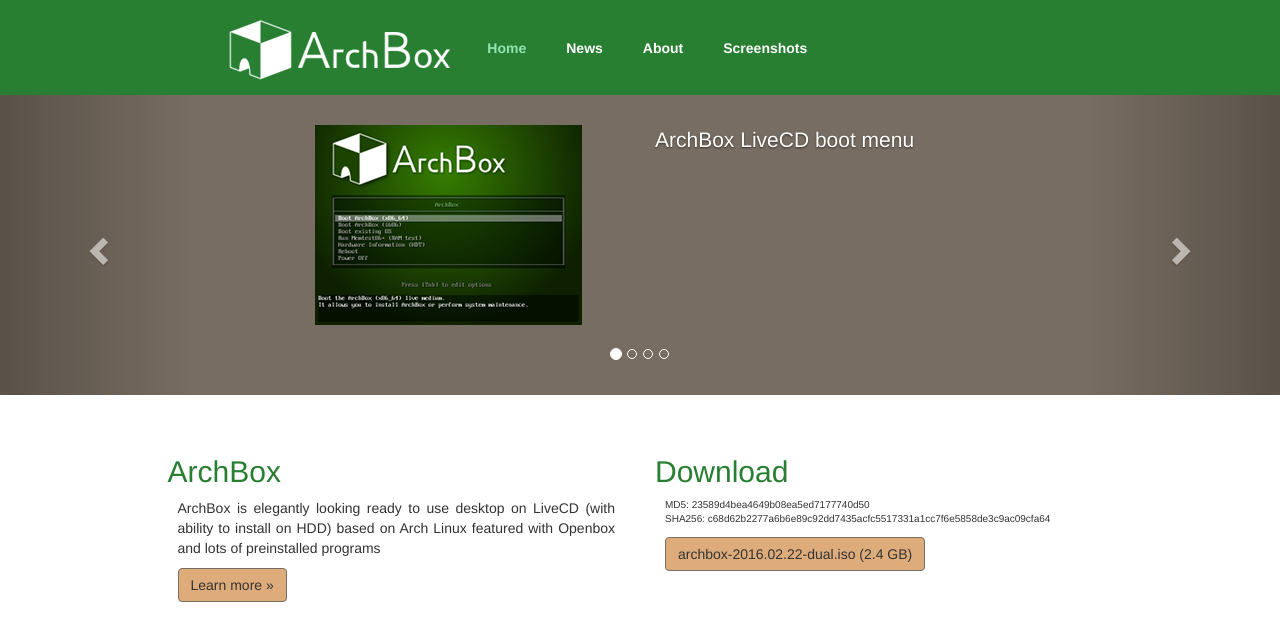
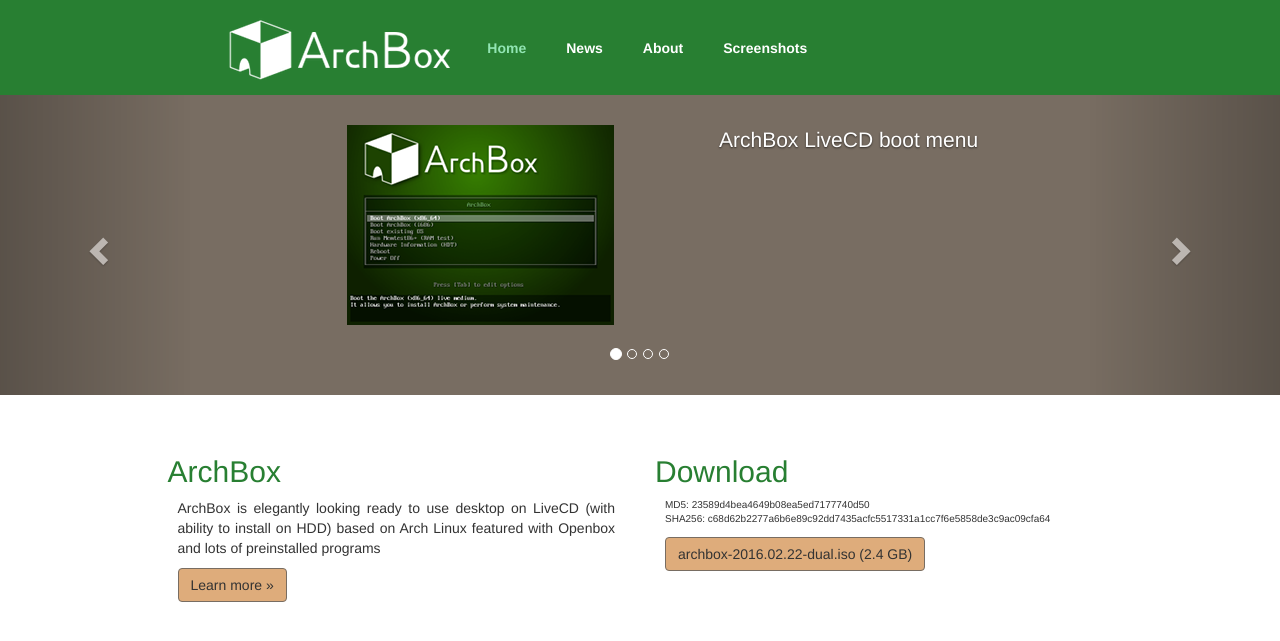
Before and after one commit to archbox-linux/archbox-linux.github.io, a Jekyll site: the page built from index.html, in a window 1280 px wide. Shown: the top 641 px of the page. Built offline with Jekyll 4.4.1, drawn with Linux system fonts in a browser that asks for light colours.

Commit message:
fixed screen captions in carousel

```diff
--- a/index.html
+++ b/index.html
@@ -15,10 +15,10 @@
     <div class="item active">
       <div class="container">
         <div class="carousel-caption">
-          <div class="col-xs-6">
+          <div class="col-xs-7">
             <img src="{{ site.baseurl }}/images/screen/screen1_thumb.png" class="screen-thumb">
           </div>
-          <div class="col-xs-6">
+          <div class="col-xs-5">
             <p>ArchBox LiveCD boot menu</p>
           </div>
         </div>
@@ -27,10 +27,10 @@
     <div class="item">
       <div class="container">
         <div class="carousel-caption">
-          <div class="col-xs-6">
+          <div class="col-xs-7">
             <img src="{{ site.baseurl }}/images/screen/screen3_thumb.png" class="screen-thumb">
           </div>
-          <div class="col-xs-6">
+          <div class="col-xs-5">
             <p>ArchBox LiveCD initial boot</p>
           </div>
         </div>
@@ -39,10 +39,10 @@
     <div class="item">
       <div class="container">
         <div class="carousel-caption">
-          <div class="col-xs-6">
+          <div class="col-xs-7">
             <img src="{{ site.baseurl }}/images/screen/screen4_thumb.png" class="screen-thumb">
           </div>
-          <div class="col-xs-6">
+          <div class="col-xs-5">
             <p>ArchBox LiveCD - Openbox menu and gsimplecal (calendar)</p>
           </div>
         </div>
@@ -51,10 +51,10 @@
     <div class="item">
       <div class="container">
         <div class="carousel-caption">
-          <div class="col-xs-6">
+          <div class="col-xs-7">
             <img src="{{ site.baseurl }}/images/screen/screen5_thumb.png" class="screen-thumb">
           </div>
-          <div class="col-xs-6">
+          <div class="col-xs-5">
             <p>ArchBox Installer</p>
           </div>
         </div>
```
